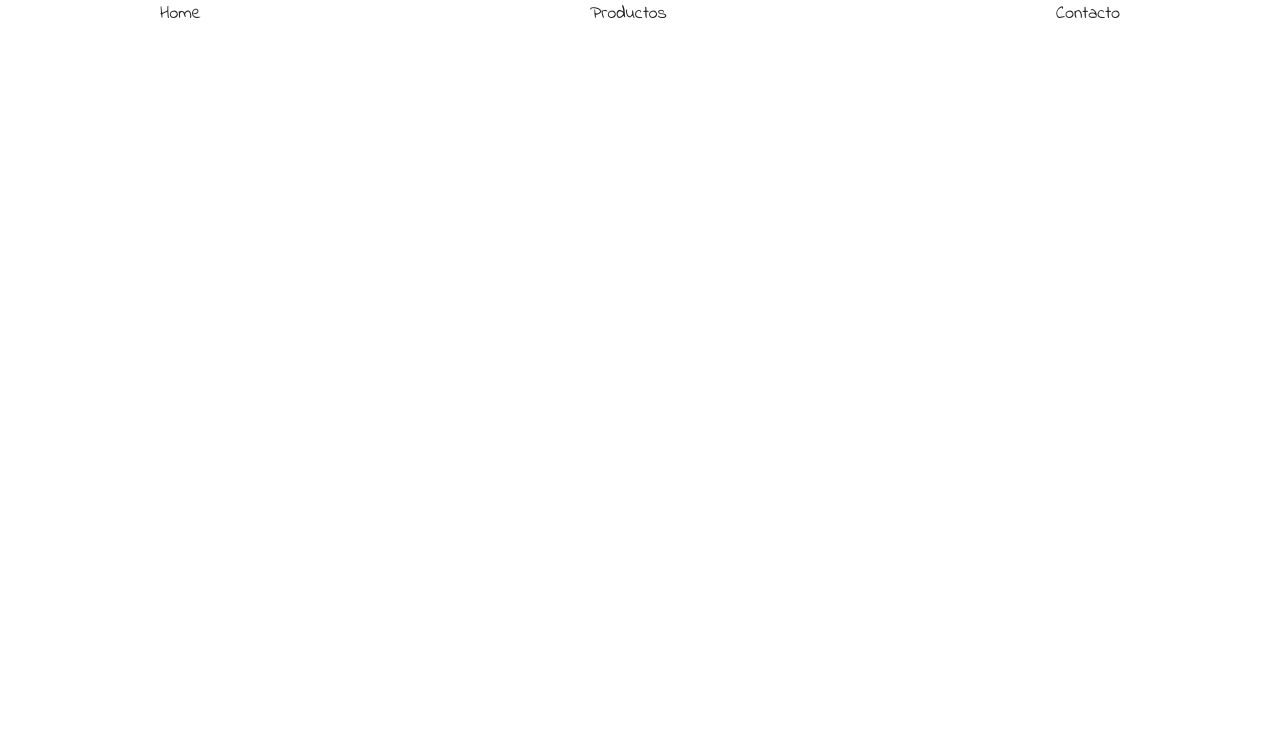
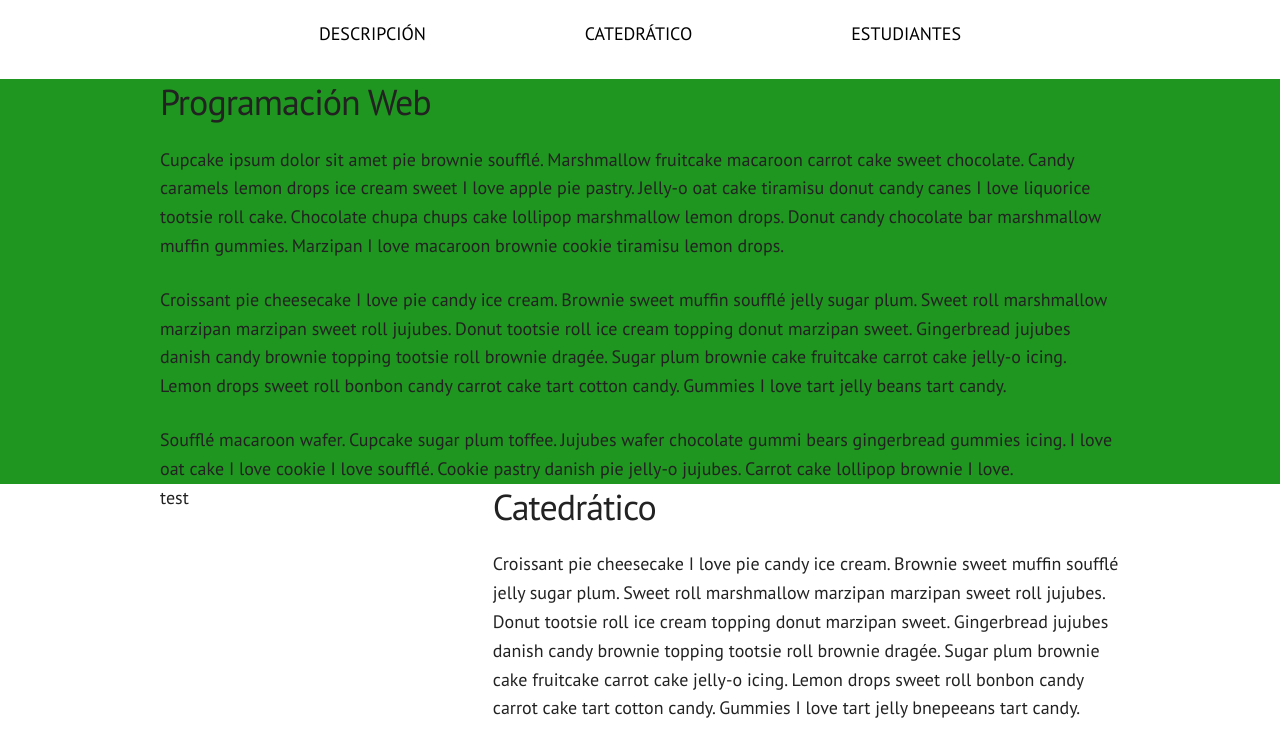
Before and after one commit to Maaar97/PracticaWeb29-8, a plain HTML site: page index.html in a window 1280 px wide. Drawn offline with Linux system fonts and the light colour scheme.

Commit message:
CSS
Se agregaron secciones y clases de CSS

```diff
--- a/css/site.css
+++ b/css/site.css
@@ -1,22 +1,29 @@
-/* #main_nav{
-  background: orange;
+#main_nav {
+  box-shadow: 0px 0px 5px #b4b4b4;
 }
 
-#main_nav ol li {
-  float: left;
-  list-style: none;
-  margin: 0 20px;
-
-  background: green;
-  border: 10px solid blue;
-  padding: 0 20px;
-} */
-
-#main_nav ol {
+#main_nav * ol {
   display: flex;
-  justify-content: space-between;
+  justify-content: space-evenly;
+  margin: 0;
+  padding: 20px 0;
 }
 
 #main_nav ol li {
   list-style: none;
 }
+
+#main_nav ol li a {
+  text-transform: uppercase;
+  text-decoration: none;
+  color: #000;
+}
+
+.no-margin, section p :last-child {
+  margin: 0;
+}
+
+#description{
+  background: #1f961f;
+  padding-top: 30px 0;
+}
--- a/css/skeleton.css
+++ b/css/skeleton.css
@@ -124,7 +124,7 @@ body {
   font-size: 1.8em; /* currently ems cause chrome bug misinterpreting rems on body element */
   line-height: 1.6;
   font-weight: 400;
-  font-family: "Raleway", "Indie Flower", "Quicksand", "HelveticaNeue", "Helvetica Neue", Helvetica, Arial, sans-serif;
+  font-family: "PT Sans", "Raleway", "Indie Flower", "Quicksand", "HelveticaNeue", "Helvetica Neue", Helvetica, Arial, sans-serif;
   color: #222; }
 
 
--- a/index.html
+++ b/index.html
@@ -7,18 +7,46 @@
   <link rel="stylesheet" href="/css/normalize.css">
   <link rel="stylesheet" href="/css/site.css">
   <link rel="stylesheet" href="/css/skeleton.css">
-  <link href="https://fonts.googleapis.com/css?family=Indie+Flower|Quicksand&display=swap" rel="stylesheet">
+  <link href="https://fonts.googleapis.com/css?family=Indie+Flower|Quicksand|PT+Sans&display=swap" rel="stylesheet">
   <title>Práctica - Programación Web 2019</title>
 </head>
 <body>
   <nav id="main_nav">
     <div class="container">
       <ol>
-        <li>Home</li>
-        <li>Productos</li>
-        <li>Contacto</li>
+        <li><a href="#description">Descripción</a></li>
+        <li><a href="#catedratico">Catedrático</a></li>
+        <li><a href="">Estudiantes</a></li>
       </ol>
     </div>
   </nav>
+  <section id="description">
+    <div class="container">
+      <h3>Programación Web</h3>
+      <p>
+        Cupcake ipsum dolor sit amet pie brownie soufflé. Marshmallow fruitcake macaroon carrot cake sweet chocolate. Candy caramels lemon drops ice cream sweet I love apple pie pastry. Jelly-o oat cake tiramisu donut candy canes I love liquorice tootsie roll cake. Chocolate chupa chups cake lollipop marshmallow lemon drops. Donut candy chocolate bar marshmallow muffin gummies. Marzipan I love macaroon brownie cookie tiramisu lemon drops.
+      </p>
+      <p>
+        Croissant pie cheesecake I love pie candy ice cream. Brownie sweet muffin soufflé jelly sugar plum. Sweet roll marshmallow marzipan marzipan sweet roll jujubes. Donut tootsie roll ice cream topping donut marzipan sweet. Gingerbread jujubes danish candy brownie topping tootsie roll brownie dragée. Sugar plum brownie cake fruitcake carrot cake jelly-o icing. Lemon drops sweet roll bonbon candy carrot cake tart cotton candy. Gummies I love tart jelly beans tart candy.
+      </p>
+      <!-- <p style="margin: 0;"> -->
+      <p class="no-margin">
+        Soufflé macaroon wafer. Cupcake sugar plum toffee. Jujubes wafer chocolate gummi bears gingerbread gummies icing. I love oat cake I love cookie I love soufflé. Cookie pastry danish pie jelly-o jujubes. Carrot cake lollipop brownie I love.
+      </p>
+    </div>
+  </section>
+  <section id="catedratico">
+    <div class="container">
+      <div class="columns four">
+        <p>test</p>
+      </div>
+      <div class="columns eight">
+        <h3>Catedrático</h3>
+        <p>
+          Croissant pie cheesecake I love pie candy ice cream. Brownie sweet muffin soufflé jelly sugar plum. Sweet roll marshmallow marzipan marzipan sweet roll jujubes. Donut tootsie roll ice cream topping donut marzipan sweet. Gingerbread jujubes danish candy brownie topping tootsie roll brownie dragée. Sugar plum brownie cake fruitcake carrot cake jelly-o icing. Lemon drops sweet roll bonbon candy carrot cake tart cotton candy. Gummies I love tart jelly bnepeeans tart candy.
+        </p>
+      </div>
+    </div>
+  </section>
 </body>
 </html>
```
